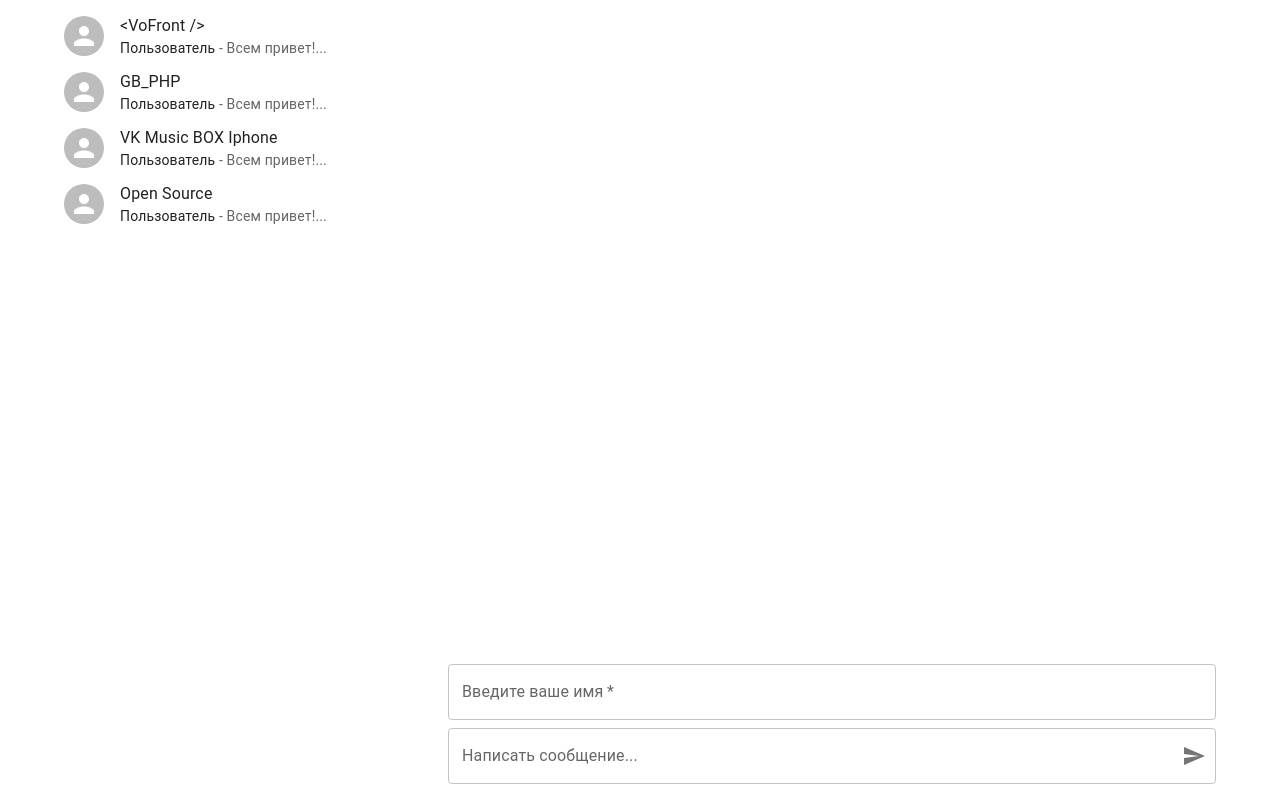
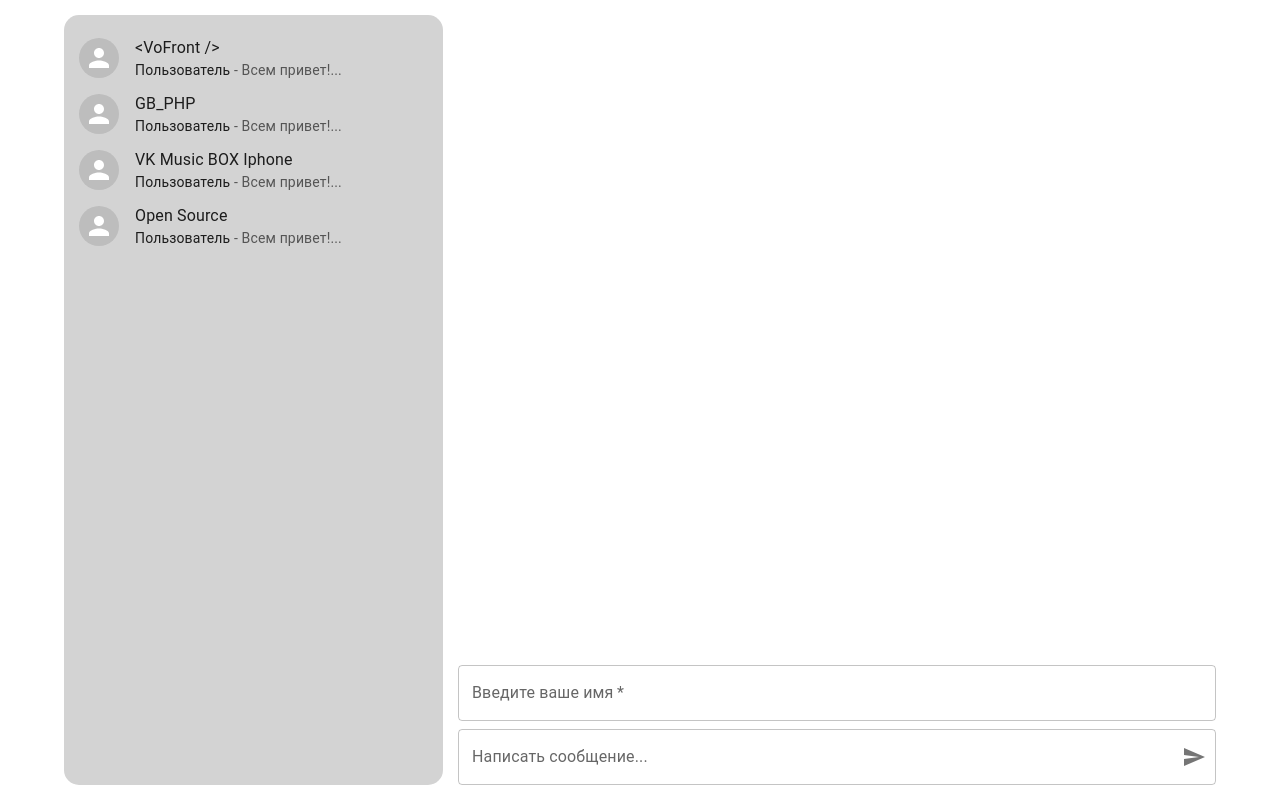
Before and after one commit to Vlad777-bit/react-gb, a React (Create React App) app: page / in a window 1280 px wide. Built offline with nearby package versions, Linux system fonts and the light colour scheme.

Commit message:
added some styles

```diff
--- a/src/App.tsx
+++ b/src/App.tsx
@@ -11,9 +11,10 @@ const useStyles = makeStyles()((theme) => ({
     minHeight: '100vh',
     display: 'grid',
     gridTemplateColumns: '1fr 2fr',
+    gap: '15px',
+    padding: '15px',
   },
   wrapper: {
-    marginBottom: theme.spacing(2),
     display: 'flex',
     flexDirection: 'column',
     alignItems: 'flex-start',
--- a/src/components/MUIChat/MUIChatList/MUIChatList.tsx
+++ b/src/components/MUIChat/MUIChatList/MUIChatList.tsx
@@ -1,11 +1,26 @@
 import { List } from '@mui/material';
 import { FC } from 'react';
+import { makeStyles } from 'tss-react/mui';
 import { MUIChatItem } from '../MUIChatItem/MUIChatItem';
 import { MUIChatsListProps } from './MUIChatList.props';
 
+const useStyles = makeStyles()((theme) => ({
+  userChatList: {
+    width: '100%',
+    maxHeight: 'calc(100vh - 30px)',
+    overflow: 'scroll',
+
+    backgroundColor: 'lightgray',
+    borderRadius: '15px',
+    padding: '15px',
+  },
+}));
+
 export const MUIChatList: FC<MUIChatsListProps> = ({ chatList }) => {
+  const { classes } = useStyles();
+
   return (
-    <List>
+    <List className={classes.userChatList}>
       {chatList.map((chat) => (
         <MUIChatItem key={chat.id} chatData={chat} />
       ))}
--- a/src/components/MUIMessage/MUIMessageItem/MUIMessageItem.tsx
+++ b/src/components/MUIMessage/MUIMessageItem/MUIMessageItem.tsx
@@ -5,7 +5,7 @@ import {
   ListItemText,
   Typography,
 } from '@mui/material';
-import React, { FC } from 'react';
+import { FC } from 'react';
 import { MUIMessageItemProps } from './MUIMessageItem.props';
 
 export const MUIMessageItem: FC<MUIMessageItemProps> = ({ messageData }) => {
--- a/src/components/MUIMessage/MUIMessageList/MUIMessageList.tsx
+++ b/src/components/MUIMessage/MUIMessageList/MUIMessageList.tsx
@@ -1,11 +1,24 @@
 import { List } from '@mui/material';
 import { FC } from 'react';
+import { makeStyles } from 'tss-react/mui';
 import { MUIMessageItem } from '../MUIMessageItem/MUIMessageItem';
 import { MUIMessageListProps } from './MUIMessageList.props';
 
+const useStyles = makeStyles()((theme) => ({
+  userMessageList: {
+    width: '100%',
+    maxHeight: 'calc(100vh - 175px)',
+    overflow: 'scroll',
+
+    padding: '15px',
+  },
+}));
+
 export const MUIMessageList: FC<MUIMessageListProps> = ({ messageList }) => {
+  const { classes } = useStyles();
+
   return (
-    <List>
+    <List className={classes.userMessageList}>
       {messageList.map((msg) => (
         <MUIMessageItem key={msg.id} messageData={msg} />
       ))}
```
